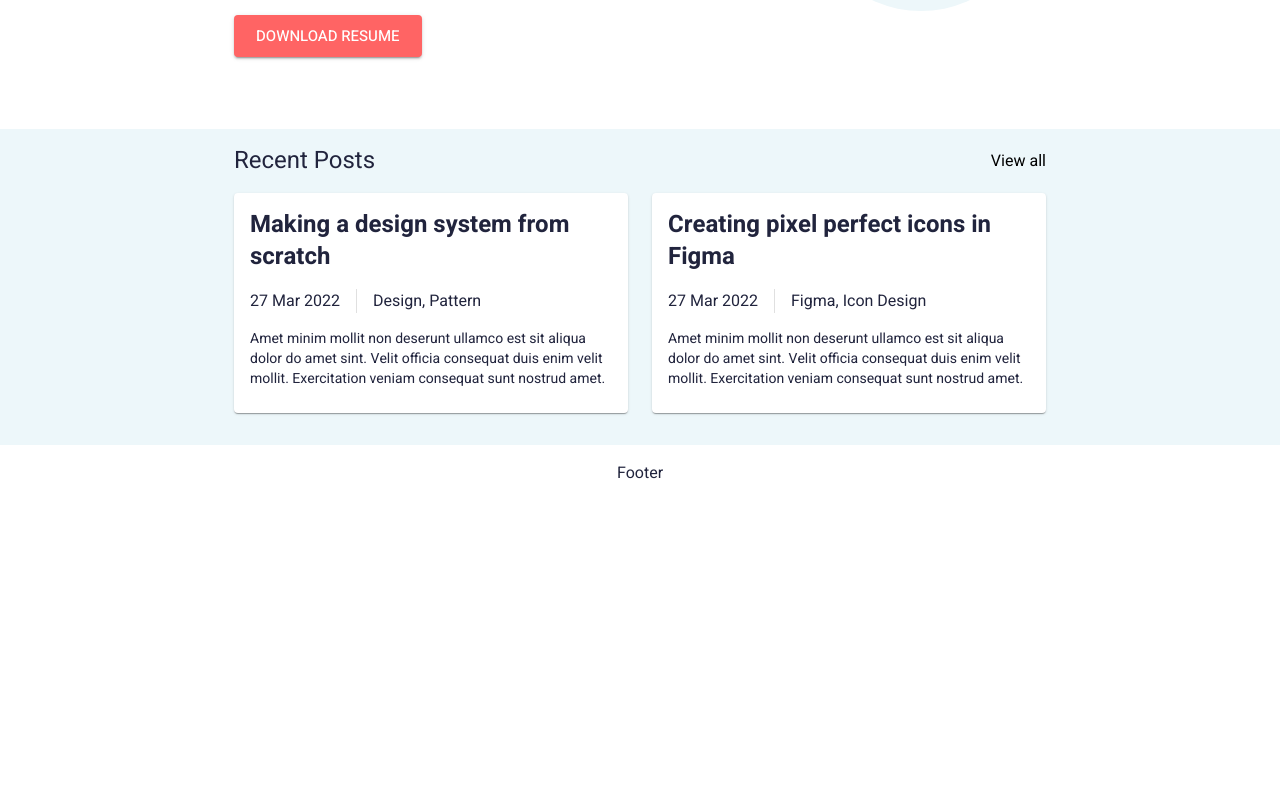
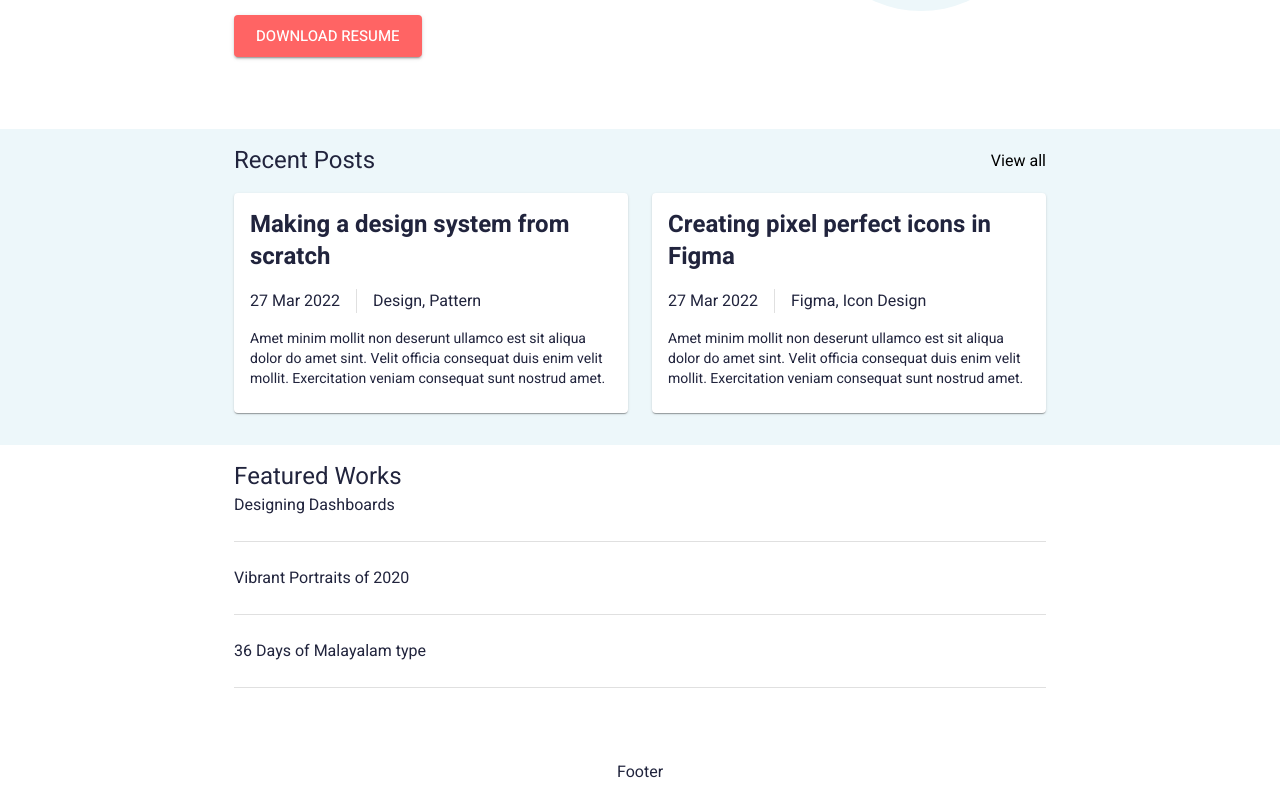
Before and after one commit to sangspd20/learn-nextjs-easy-fe, a Next.js app: page / in a window 1280 px wide. Shown: the part 449-1249 px from the top of the page. Before the commit the page ends 950 px from the top, so only its background shows below. Built offline with nearby package versions, Linux system fonts and the light colour scheme.

Commit message:
4.17_work_layout

```diff
--- /dev/null
+++ b/src/components/home/featured-works.tsx
@@ -0,0 +1,55 @@
+import { WorkList } from '@/components/work'
+import { Work } from '@/models'
+import { Container, Typography } from '@mui/material'
+import { Box } from '@mui/system'
+
+export function FeatureWorks() {
+  const workList: Work[] = [
+    {
+      id: '1',
+      title: 'Designing Dashboards',
+      createdAt: '1648363391671',
+      updatedAt: '1648363391671',
+      tagList: ['Dashboard'],
+      shortDescription:
+        'Amet minim mollit non deserunt ullamco est sit aliqua dolor do amet sint. Velit officia consequat duis enim velit mollit. Exercitation veniam consequat sunt nostrud amet.',
+      fullDescription: '',
+      thumbnailUrl:
+        'https://res.cloudinary.com/kimwy/image/upload/v1648712410/learn-nextjs/item1_cbidwn.jpg',
+    },
+    {
+      id: '2',
+      title: 'Vibrant Portraits of 2020',
+      createdAt: '1648363391671',
+      updatedAt: '1648363391671',
+      tagList: ['Illustration'],
+      shortDescription:
+        'Amet minim mollit non deserunt ullamco est sit aliqua dolor do amet sint. Velit officia consequat duis enim velit mollit. Exercitation veniam consequat sunt nostrud amet.',
+      fullDescription: '',
+      thumbnailUrl:
+        'https://res.cloudinary.com/kimwy/image/upload/v1648712410/learn-nextjs/item2_usidpx.jpg',
+    },
+    {
+      id: '3',
+      title: '36 Days of Malayalam type',
+      createdAt: '1648363391671',
+      updatedAt: '1648363391671',
+      tagList: ['Typography'],
+      shortDescription:
+        'Amet minim mollit non deserunt ullamco est sit aliqua dolor do amet sint. Velit officia consequat duis enim velit mollit. Exercitation veniam consequat sunt nostrud amet.',
+      fullDescription: '',
+      thumbnailUrl:
+        'https://res.cloudinary.com/kimwy/image/upload/v1648712410/learn-nextjs/item3_jlfuun.jpg',
+    },
+  ]
+
+  return (
+    <Box component="section" pt={2} pb={4}>
+      <Container>
+        <Typography variant="h5">Featured Works</Typography>
+
+        <WorkList workList={workList} />
+      </Container>
+    </Box>
+  )
+}
--- a/src/components/home/index.ts
+++ b/src/components/home/index.ts
@@ -1,2 +1,3 @@
 export * from './hero'
 export * from './recent-posts'
+export * from './featured-works'
--- /dev/null
+++ b/src/components/work/index.ts
@@ -0,0 +1 @@
+export * from './work-list'
--- /dev/null
+++ b/src/components/work/work-list.tsx
@@ -0,0 +1,22 @@
+import { Work } from '@/models'
+import { Box, Divider } from '@mui/material'
+import React, { Fragment } from 'react'
+
+export interface WorkListProps {
+  workList: Work[]
+}
+
+export function WorkList({ workList }: WorkListProps) {
+  if (workList.length === 0) return null
+
+  return (
+    <Box>
+      {workList.map((work) => (
+        <Fragment key={work.id}>
+          <Box>{work.title}</Box>
+          <Divider sx={{ my: 3 }} />
+        </Fragment>
+      ))}
+    </Box>
+  )
+}
--- a/src/models/index.ts
+++ b/src/models/index.ts
@@ -1,3 +1,4 @@
 export * from './common'
 export * from './auth'
 export * from './post'
+export * from './work'
--- /dev/null
+++ b/src/models/work.ts
@@ -0,0 +1,10 @@
+export interface Work {
+  id: string
+  title: string
+  tagList: string[]
+  shortDescription: string
+  fullDescription: string
+  createdAt: string
+  updatedAt: string
+  thumbnailUrl: string
+}
--- a/src/pages/index.tsx
+++ b/src/pages/index.tsx
@@ -1,4 +1,4 @@
-import { HeroSection, RecentPosts } from '@/components/home'
+import { FeatureWorks, HeroSection, RecentPosts } from '@/components/home'
 import { MainLayout } from '@/components/layout'
 import { Box } from '@mui/material'
 
@@ -7,6 +7,7 @@ export default function Home() {
     <Box>
       <HeroSection />
       <RecentPosts />
+      <FeatureWorks />
     </Box>
   )
 }
```
